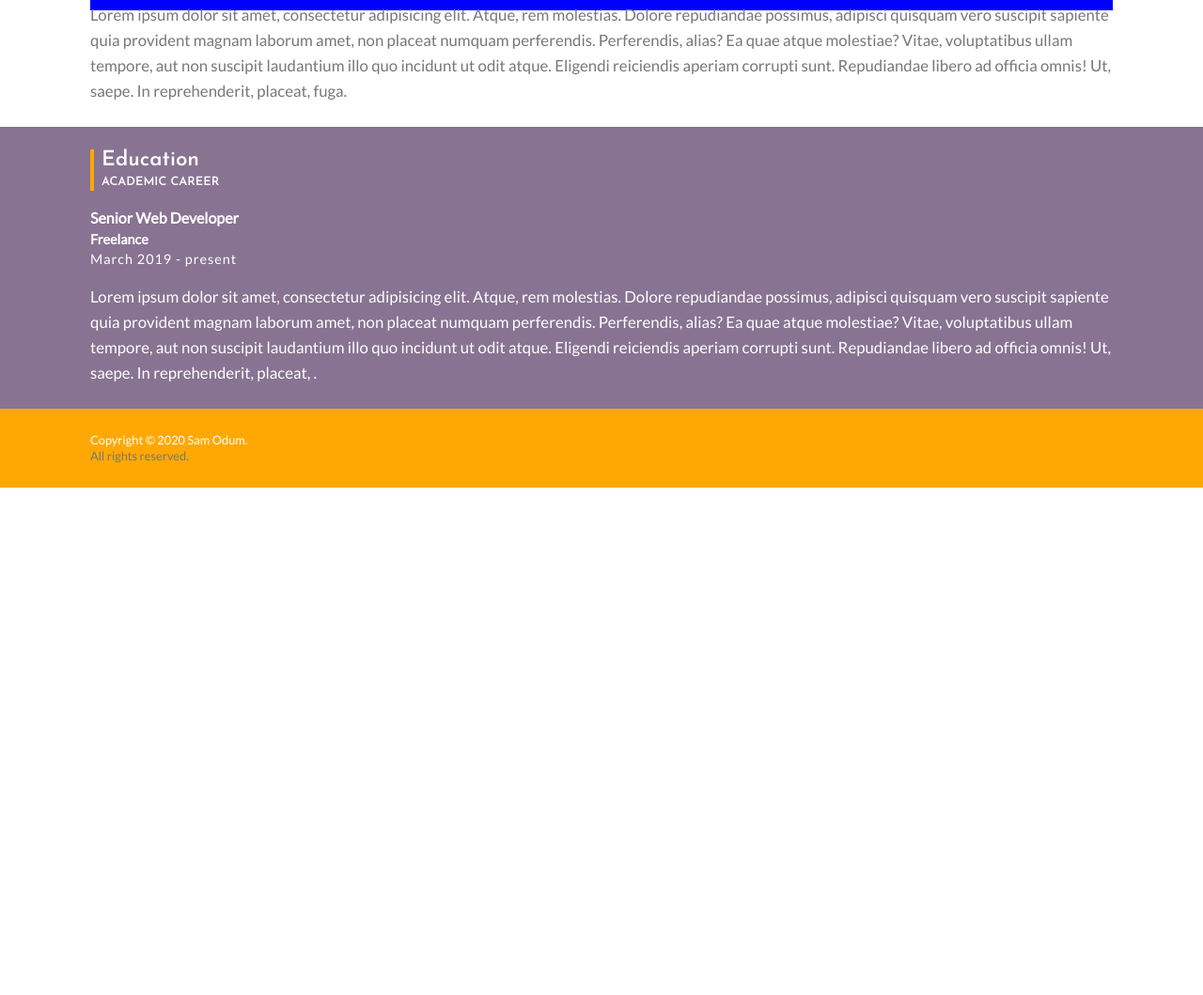
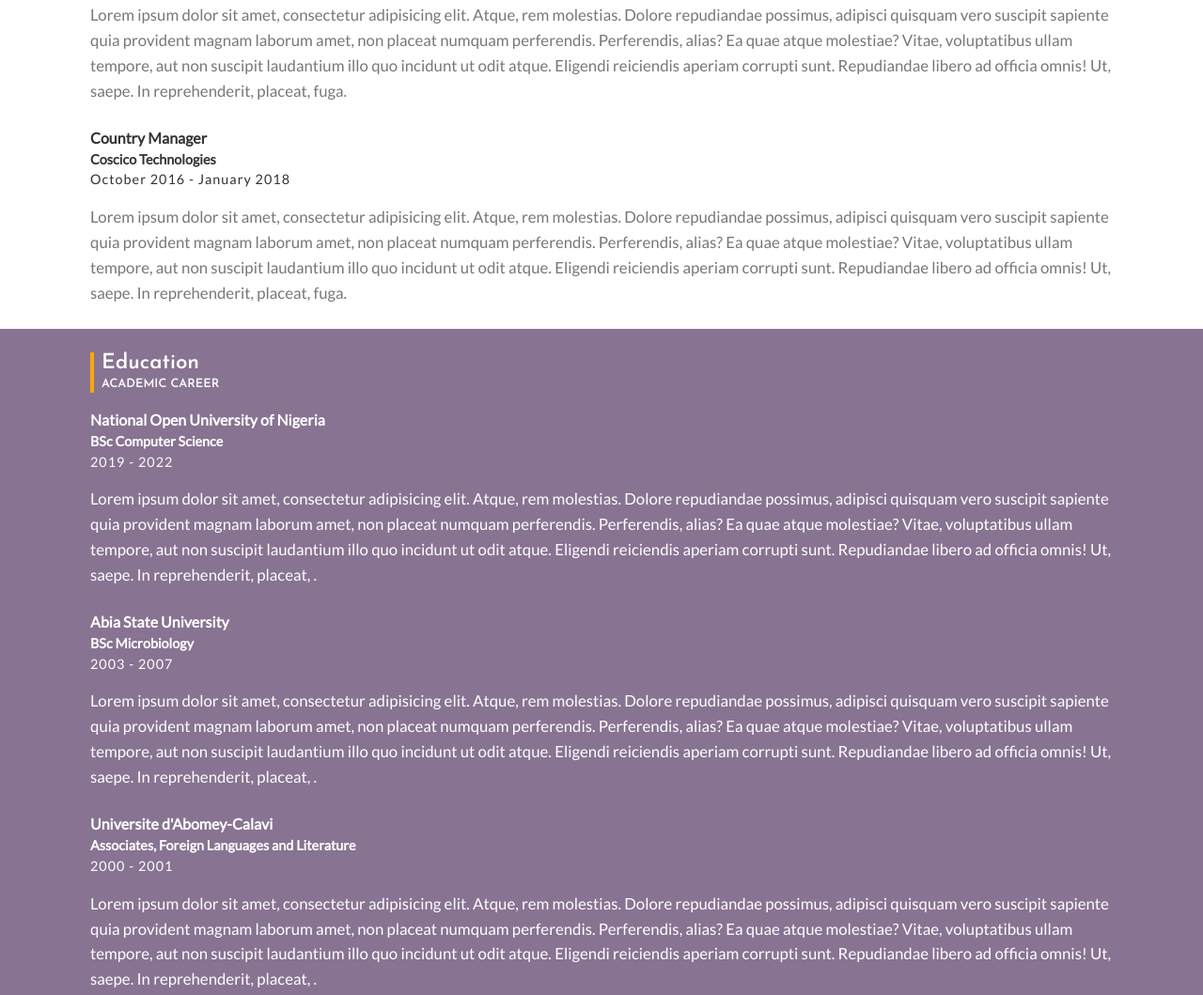
Before and after one commit to SamOdum/samodum.github.io, a website built with webpack: page src/index.html in a window 1280 px wide. Shown: the part 2064-3123 px from the top of the page at 94% size. Before the commit the page ends 2583 px from the top, so only its background shows below. Built offline with nearby package versions, Linux system fonts and the light colour scheme.

Commit message:
Start adding educational history

```diff
--- a/src/index.html
+++ b/src/index.html
@@ -134,6 +134,15 @@
                 Ea quae atque molestiae? Vitae, voluptatibus ullam tempore, aut non suscipit laudantium illo quo incidunt ut odit atque. Eligendi reiciendis aperiam corrupti sunt. Repudiandae libero ad officia omnis! Ut, saepe. In reprehenderit, placeat,
                 fuga.
             </p>
+            <header class="work__entry--header">
+                <h4 class="work__entry--header-1">Country Manager</h4>
+                <h5 class="work__entry--header-2">Coscico Technologies</h5>
+                <h6 class="work__entry--header-3">October 2016 - January 2018</h6>
+            </header>
+            <p class="work__entry--text">Lorem ipsum dolor sit amet, consectetur adipisicing elit. Atque, rem molestias. Dolore repudiandae possimus, adipisci quisquam vero suscipit sapiente quia provident magnam laborum amet, non placeat numquam perferendis. Perferendis, alias?
+                Ea quae atque molestiae? Vitae, voluptatibus ullam tempore, aut non suscipit laudantium illo quo incidunt ut odit atque. Eligendi reiciendis aperiam corrupti sunt. Repudiandae libero ad officia omnis! Ut, saepe. In reprehenderit, placeat,
+                fuga.
+            </p>
         </section>
     </section>
     <section class="education">
@@ -143,9 +152,27 @@
         </header>
         <section class="education__entry container">
             <header class="education__entry--header">
-                <h4 class="education__entry--header-1">Senior Web Developer</h4>
-                <h5 class="education__entry--header-2">Freelance</h5>
-                <h6 class="education__entry--header-3">March 2019 - present</h6>
+                <h4 class="education__entry--header-1">National Open University of Nigeria</h4>
+                <h5 class="education__entry--header-2">BSc Computer Science</h5>
+                <h6 class="education__entry--header-3">2019 - 2022</h6>
+            </header>
+            <p class="education__entry--text">Lorem ipsum dolor sit amet, consectetur adipisicing elit. Atque, rem molestias. Dolore repudiandae possimus, adipisci quisquam vero suscipit sapiente quia provident magnam laborum amet, non placeat numquam perferendis. Perferendis, alias?
+                Ea quae atque molestiae? Vitae, voluptatibus ullam tempore, aut non suscipit laudantium illo quo incidunt ut odit atque. Eligendi reiciendis aperiam corrupti sunt. Repudiandae libero ad officia omnis! Ut, saepe. In reprehenderit, placeat,
+                .
+            </p>
+            <header class="education__entry--header">
+                <h4 class="education__entry--header-1">Abia State University</h4>
+                <h5 class="education__entry--header-2">BSc Microbiology</h5>
+                <h6 class="education__entry--header-3">2003 - 2007</h6>
+            </header>
+            <p class="education__entry--text">Lorem ipsum dolor sit amet, consectetur adipisicing elit. Atque, rem molestias. Dolore repudiandae possimus, adipisci quisquam vero suscipit sapiente quia provident magnam laborum amet, non placeat numquam perferendis. Perferendis, alias?
+                Ea quae atque molestiae? Vitae, voluptatibus ullam tempore, aut non suscipit laudantium illo quo incidunt ut odit atque. Eligendi reiciendis aperiam corrupti sunt. Repudiandae libero ad officia omnis! Ut, saepe. In reprehenderit, placeat,
+                .
+            </p>
+            <header class="education__entry--header">
+                <h4 class="education__entry--header-1">Universite d'Abomey-Calavi</h4>
+                <h5 class="education__entry--header-2">Associates, Foreign Languages and Literature</h5>
+                <h6 class="education__entry--header-3">2000 - 2001</h6>
             </header>
             <p class="education__entry--text">Lorem ipsum dolor sit amet, consectetur adipisicing elit. Atque, rem molestias. Dolore repudiandae possimus, adipisci quisquam vero suscipit sapiente quia provident magnam laborum amet, non placeat numquam perferendis. Perferendis, alias?
                 Ea quae atque molestiae? Vitae, voluptatibus ullam tempore, aut non suscipit laudantium illo quo incidunt ut odit atque. Eligendi reiciendis aperiam corrupti sunt. Repudiandae libero ad officia omnis! Ut, saepe. In reprehenderit, placeat,
--- a/src/styles/modules/education.scss
+++ b/src/styles/modules/education.scss
@@ -9,6 +9,9 @@
         margin-top: -0.5em;
         &--header {
             padding-bottom: 24.469px;
+        }
+        &--header:not(:first-of-type) {
+            padding-top: 24.469px;
         }
         &--header-1,
         &--header-2,
--- a/src/styles/modules/footer.scss
+++ b/src/styles/modules/footer.scss
@@ -5,5 +5,6 @@ footer {
     small,
     p {
         font-size: 0.8em;
+    color: $pri-white;
     }
 }
--- a/src/styles/modules/work.scss
+++ b/src/styles/modules/work.scss
@@ -6,7 +6,6 @@
             padding-bottom: 24.469px;
         }
         &--header:not(:first-of-type) {
-            background-color: blue;
             padding-top: 24.469px;
         }
         &--header-1 {
```
Also changed, not shown: package.json (+20 -20 lines), 1 other file.
